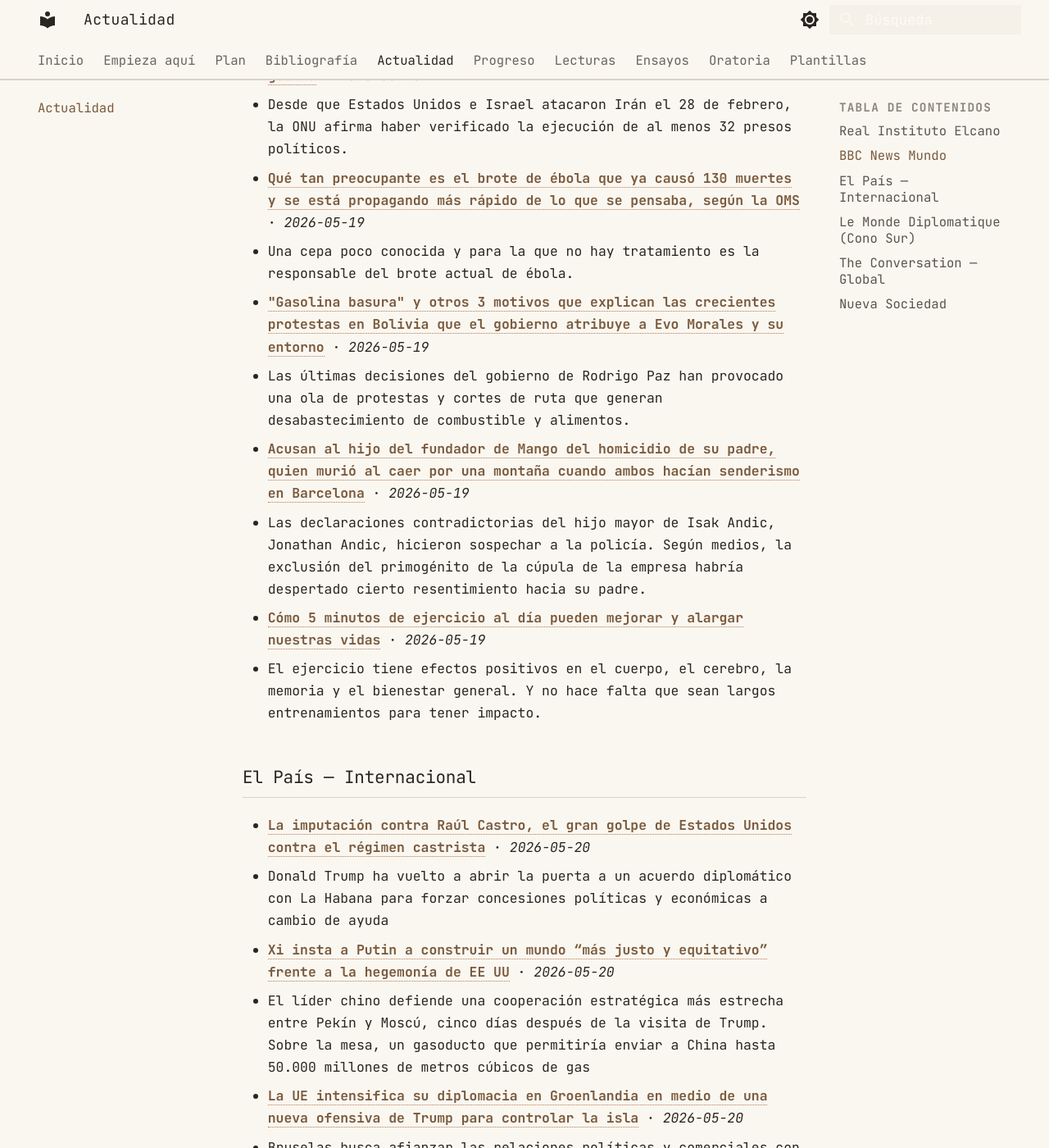
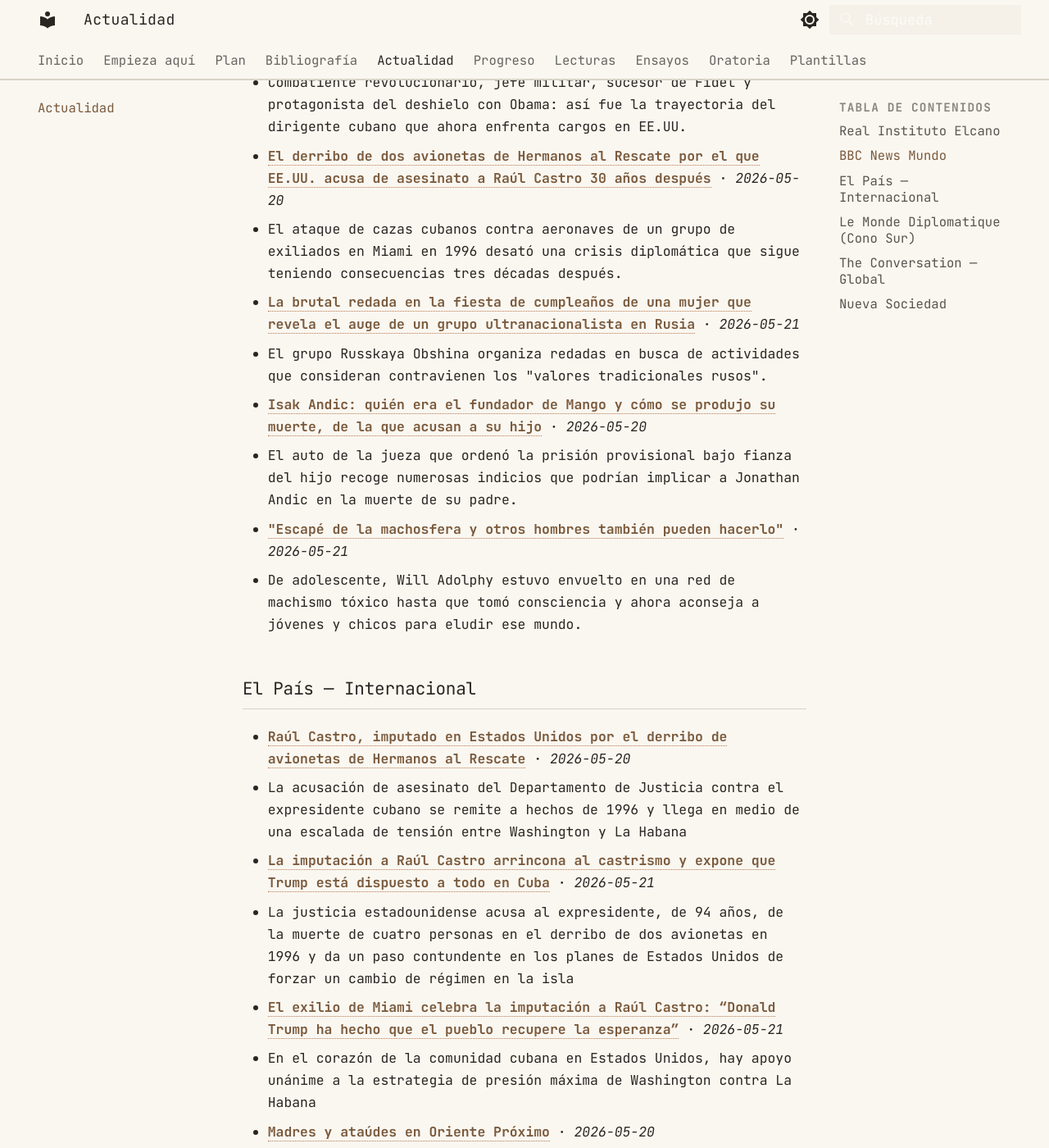
Before and after one commit to MrSpagVi/Curso, an MkDocs documentation site: the page built from docs/actualidad.md, in a window 1280 px wide and 1400 px high, scrolled down 598 px. Shown: the whole window at 82% size. Built offline with MkDocs 1.6.1 and Material for MkDocs 9.7.7, drawn with Linux system fonts in a browser that asks for light colours; some of the changed text lies outside the part shown.

Commit message:
auto: actualidad 2026-05-21

```diff
--- a/docs/actualidad.md
+++ b/docs/actualidad.md
@@ -6,7 +6,7 @@ title: Actualidad
 
 Últimos titulares de fuentes que dictan agenda en ciencia política y geopolítica. Actualizado automáticamente cada día (vía GitHub Actions).
 
-_Última actualización: 2026-05-20 09:25 UTC_
+_Última actualización: 2026-05-21 09:35 UTC_
 
 ## Real Instituto Elcano
 
@@ -14,25 +14,25 @@ _Sin datos en esta ejecución. Visitar fuente: [https://www.realinstitutoelcano.
 
 ## BBC News Mundo
 
-- **["Esta puede ser la última vez que escuches mi voz": el preocupante aumento de las ejecuciones políticas en Irán desde el inicio de la guerra](https://www.bbc.com/mundo/articles/ce9p1jzzjzeo?at_medium=RSS&at_campaign=rss)** · *2026-05-20*
-  - Desde que Estados Unidos e Israel atacaron Irán el 28 de febrero, la ONU afirma haber verificado la ejecución de al menos 32 presos políticos.
-- **[Qué tan preocupante es el brote de ébola que ya causó 130 muertes y se está propagando más rápido de lo que se pensaba, según la OMS](https://www.bbc.com/mundo/articles/c62xvx744x9o?at_medium=RSS&at_campaign=rss)** · *2026-05-19*
-  - Una cepa poco conocida y para la que no hay tratamiento es la responsable del brote actual de ébola.
-- **["Gasolina basura" y otros 3 motivos que explican las crecientes protestas en Bolivia que el gobierno atribuye a Evo Morales y su entorno](https://www.bbc.com/mundo/articles/cx2131g09rlo?at_medium=RSS&at_campaign=rss)** · *2026-05-19*
-  - Las últimas decisiones del gobierno de Rodrigo Paz han provocado una ola de protestas y cortes de ruta que generan desabastecimiento de combustible y alimentos.
-- **[Acusan al hijo del fundador de Mango del homicidio de su padre, quien murió al caer por una montaña cuando ambos hacían senderismo en Barcelona](https://www.bbc.com/mundo/articles/ckgpmp99zx7o?at_medium=RSS&at_campaign=rss)** · *2026-05-19*
-  - Las declaraciones contradictorias del hijo mayor de Isak Andic, Jonathan Andic, hicieron sospechar a la policía. Según medios, la exclusión del primogénito de la cúpula de la empresa habría despertado cierto resentimiento hacia su padre.
-- **[Cómo 5 minutos de ejercicio al día pueden mejorar y alargar nuestras vidas](https://www.bbc.com/mundo/articles/crmpd3l082xo?at_medium=RSS&at_campaign=rss)** · *2026-05-19*
-  - El ejercicio tiene efectos positivos en el cuerpo, el cerebro, la memoria y el bienestar general. Y no hace falta que sean largos entrenamientos para tener impacto.
+- **[Raúl Castro, el último gran símbolo de la Revolución cubana en el punto de mira de Estados Unidos](https://www.bbc.com/mundo/articles/cdrpe566evno?at_medium=RSS&at_campaign=rss)** · *2026-05-21*
+  - Combatiente revolucionario, jefe militar, sucesor de Fidel y protagonista del deshielo con Obama: así fue la trayectoria del dirigente cubano que ahora enfrenta cargos en EE.UU.
+- **[El derribo de dos avionetas de Hermanos al Rescate por el que EE.UU. acusa de asesinato a Raúl Castro 30 años después](https://www.bbc.com/mundo/articles/cp3p4yq491vo?at_medium=RSS&at_campaign=rss)** · *2026-05-20*
+  - El ataque de cazas cubanos contra aeronaves de un grupo de exiliados en Miami en 1996 desató una crisis diplomática que sigue teniendo consecuencias tres décadas después.
+- **[La brutal redada en la fiesta de cumpleaños de una mujer que revela el auge de un grupo ultranacionalista en Rusia](https://www.bbc.com/mundo/articles/c70716dg68lo?at_medium=RSS&at_campaign=rss)** · *2026-05-21*
+  - El grupo Russkaya Obshina organiza redadas en busca de actividades que consideran contravienen los "valores tradicionales rusos".
+- **[Isak Andic: quién era el fundador de Mango y cómo se produjo su muerte, de la que acusan a su hijo](https://www.bbc.com/mundo/articles/c62d0g4lqqjo?at_medium=RSS&at_campaign=rss)** · *2026-05-20*
+  - El auto de la jueza que ordenó la prisión provisional bajo fianza del hijo recoge numerosas indicios que podrían implicar a Jonathan Andic en la muerte de su padre.
+- **["Escapé de la machosfera y otros hombres también pueden hacerlo"](https://www.bbc.com/mundo/articles/c62dqg7l7gjo?at_medium=RSS&at_campaign=rss)** · *2026-05-21*
+  - De adolescente, Will Adolphy estuvo envuelto en una red de machismo tóxico hasta que tomó consciencia y ahora aconseja a jóvenes y chicos para eludir ese mundo.
 
 ## El País — Internacional
 
-- **[La imputación contra Raúl Castro, el gran golpe de Estados Unidos contra el régimen castrista](https://elpais.com/us/2026-05-20/la-imputacion-contra-raul-castro-el-gran-golpe-de-estados-unidos-contra-el-regimen-castrista.html)** · *2026-05-20*
-  - Donald Trump ha vuelto a abrir la puerta a un acuerdo diplomático con La Habana para forzar concesiones políticas y económicas a cambio de ayuda
-- **[Xi insta a Putin a construir un mundo “más justo y equitativo” frente a la hegemonía de EE UU](https://elpais.com/internacional/2026-05-20/xi-exhibe-buena-sintonia-con-putin-tras-la-visita-de-trump-y-le-insta-a-construir-juntos-un-mundo-mas-justo-y-equitativo.html)** · *2026-05-20*
-  - El líder chino defiende una cooperación estratégica más estrecha entre Pekín y Moscú, cinco días después de la visita de Trump. Sobre la mesa, un gasoducto que permitiría enviar a China hasta 50.000 millones de metros cúbicos de gas
-- **[La UE intensifica su diplomacia en Groenlandia en medio de una nueva ofensiva de Trump para controlar la isla](https://elpais.com/internacional/2026-05-20/la-ue-intensifica-su-diplomacia-en-groenlandia-en-medio-de-una-nueva-ofensiva-de-trump-para-controlar-la-isla.html)** · *2026-05-20*
-  - Bruselas busca afianzar las relaciones políticas y comerciales con Nuuk, punto clave para su nueva estrategia para la región del Ártico, en plena rivalidad de China, Rusia y EE UU
+- **[Raúl Castro, imputado en Estados Unidos por el derribo de avionetas de Hermanos al Rescate](https://elpais.com/us/2026-05-20/raul-castro-a-la-espera-de-ser-imputado-en-estados-unidos-por-el-derribo-de-avionetas-de-hermanos-al-rescate.html)** · *2026-05-20*
+  - La acusación de asesinato del Departamento de Justicia contra el expresidente cubano se remite a hechos de 1996 y llega en medio de una escalada de tensión entre Washington y La Habana
+- **[La imputación a Raúl Castro arrincona al castrismo y expone que Trump está dispuesto a todo en Cuba](https://elpais.com/us/2026-05-21/la-imputacion-a-raul-castro-arrincona-al-castrismo-y-expone-que-trump-esta-dispuesto-a-todo-en-cuba.html)** · *2026-05-21*
+  - La justicia estadounidense acusa al expresidente, de 94 años, de la muerte de cuatro personas en el derribo de dos avionetas en 1996 y da un paso contundente en los planes de Estados Unidos de forzar un cambio de régimen en la isla
+- **[El exilio de Miami celebra la imputación a Raúl Castro: “Donald Trump ha hecho que el pueblo recupere la esperanza”](https://elpais.com/us/2026-05-21/el-exilio-de-miami-celebra-la-imputacion-a-raul-castro-donald-trump-ha-hecho-que-el-pueblo-recupere-la-esperanza.html)** · *2026-05-21*
+  - En el corazón de la comunidad cubana en Estados Unidos, hay apoyo unánime a la estrategia de presión máxima de Washington contra La Habana
 - **[Madres y ataúdes en Oriente Próximo](https://elpais.com/internacional/2026-05-20/madres-y-ataudes-en-oriente-proximo.html)** · *2026-05-20*
   - Netanyahu repite la estrategia bélica que algunos historiadores llaman el “gran error de Sharon”. Su superioridad aérea es incontestable pero puede encontrar dificultades si el conflicto terrestre prolongado y con múltiples frentes abiertos
 - **[Rosas rojas para la CIA en La Habana](https://elpais.com/us/2026-05-19/rosas-rojas-para-la-cia-en-la-habana.html)** · *2026-05-19*
@@ -44,16 +44,16 @@ _Sin datos en esta ejecución. Visitar fuente: [https://www.eldiplo.org/feed/](h
 
 ## The Conversation — Global
 
-- **[Why early medieval Ireland had laws for bees](https://theconversation.com/why-early-medieval-ireland-had-laws-for-bees-283168)** · *2026-05-20*
-  - Medieval Irish bees had a legal status because they were classified as domestic livestock.
-- **[How switching to smarter lighting can cut energy bills and boost your health](https://theconversation.com/how-switching-to-smarter-lighting-can-cut-energy-bills-and-boost-your-health-283085)** · *2026-05-20*
-  - Technology, planning and management can reduce lighting energy use by over 60%.
-- **[How does street lighting impact wildlife and when should we turn off the lights?](https://theconversation.com/how-does-street-lighting-impact-wildlife-and-when-should-we-turn-off-the-lights-282757)** · *2026-05-20*
-  - For biodiversity, it’s not just about switching off street lighting, it’s about knowing when and where to turn the lights off.
-- **[For decades, Australian institutions have displayed stolen human remains. But there’s a way forward](https://theconversation.com/for-decades-australian-institutions-have-displayed-stolen-human-remains-but-theres-a-way-forward-283287)** · *2026-05-20*
-  - The Tasmanian government has apologised for body parts being collected and displayed without consent. This is not the first time this has happened in Australia.
-- **[New ‘AI scientists’ are improving – but reveal their fundamental limits](https://theconversation.com/new-ai-scientists-are-improving-but-reveal-their-fundamental-limits-283281)** · *2026-05-20*
-  - More ‘natural’ collaboration between scientists and computers won’t necessarily be more effective.
+- **[Why talking like Yoda can help you to master British Sign Language](https://theconversation.com/why-talking-like-yoda-can-help-you-to-master-british-sign-language-282789)** · *2026-05-21*
+  - Yoda’s word order mirrors the syntax of British Sign Language.
+- **[Grattan on Friday: As Labor struggles with budget backwash, One Nation surfs a wave](https://theconversation.com/grattan-on-friday-as-labor-struggles-with-budget-backwash-one-nation-surfs-a-wave-282996)** · *2026-05-21*
+  - The Albanese government has found itself on the thorny end of a social media campaign post-budget as it watches One Nation ride a wave.
+- **[Taunting and degrading civilians in armed conflict is a clear violation of international law](https://theconversation.com/taunting-and-degrading-civilians-in-armed-conflict-is-a-clear-violation-of-international-law-283472)** · *2026-05-21*
+  - Israeli treatment of the detained flotilla activists has outraged the world. This is why international law matters in conflicts.
+- **[How journalism can serve the greater good](https://theconversation.com/how-journalism-can-serve-the-greater-good-283284)** · *2026-05-21*
+  - Can you support The Conversation in 2026?
+- **[Why has the US indicted former Cuban President Raúl Castro?](https://theconversation.com/why-has-the-us-indicted-former-cuban-president-raul-castro-283467)** · *2026-05-21*
+  - Castro’s alleged crimes happened 30 years ago. Here’s why the charges have been levelled now.
 
 ## Nueva Sociedad
 
```
